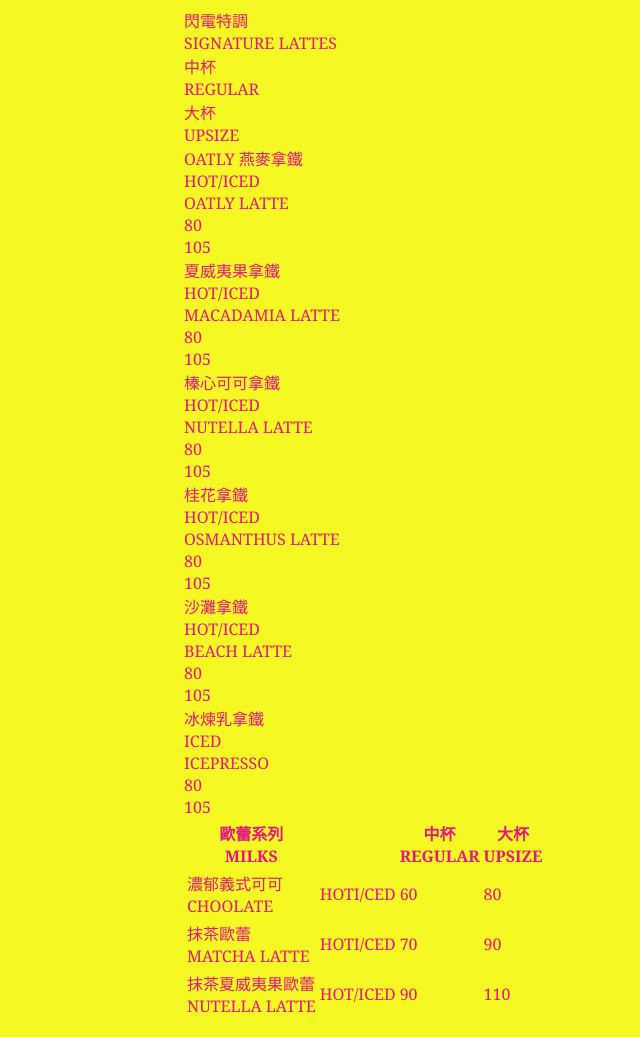
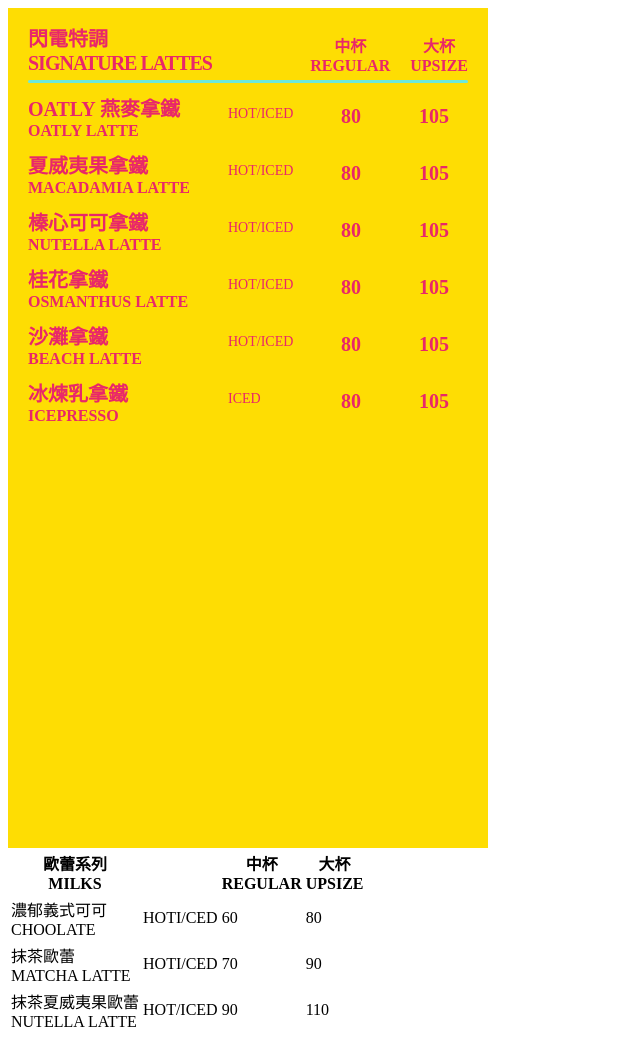
Before and after one commit to YangDoris/test-repo-for-frontend, a plain HTML site: page index.html in a window 1280 px wide. Shown: the whole page, without its empty margins (0-640 px from the left). Drawn offline with Linux system fonts and the light colour scheme.

Commit message:
change table style to div style

```diff
--- a/mystyle.css
+++ b/mystyle.css
@@ -1,11 +1,120 @@
-body {
-    padding-left: 11em;
-    font-family: Georgia, "Times New Roman",
-          Times, serif;
-    color: rgb(228, 24, 126);
-    background-color: #f5f823
+
+*{
+    box-sizing: border-box;
+}
+#menu {
+    width: 480px;
+    height: 840px;
+    background-color: #FEDD03;
+    padding: 15px 20px;
+    position: relative;
+    color: #E92769;
+}
+.title-container, .capacity-block {
+    display: flex;
+    justify-content: space-between;
+    align-items: flex-end;
+}
+.capacity-block {
+    text-align: center;
+}
+.regular-block {
+    margin-right: 20px;
+}
+.line {
+    width: 100%;
+    height: 3px;
+    background-color: #6DE8DA;
+    margin-top: 5px;
+    border-radius: 4px;
+}
+.title-container{
+    font-weight: bold;
+    margin-top: 20px;
+}
+.title-container:first-child{
+    margin-top: 0;
+}
+.title-ch, .title-en {
+    font-size: 20px;
+    font-weight: bold;
+}
+.title-en {
+    letter-spacing: -1px;
 }
 
-table{
+.footer-wrapper{
+    position: absolute;
+    bottom: 0;
+    left: 0;
+    display: flex;
+    width: 100%;
+    justify-content: center;
+  }
 
-}
+  .footer {
+    height: 100px;
+    width: 92%;
+    background:#E92769;
+    padding: 20px;
+    display: flex;
+    justify-content: space-between;
+  }
+
+  .item-block, .item-name-block, .price-block, .item-name-block {
+    display: flex;
+    justify-content: space-between;
+  }
+
+  .item-block {
+    margin-top: 10px;
+    align-items: center;
+  }
+
+  .price-block {
+    width: 108px;
+    margin-right: 19px;
+  }
+
+  .item-name-block {
+    align-items: flex-end;
+    width: 270px;
+  }
+
+  .item-name-ch {
+    font-size: 20px;
+    font-weight: bold;
+  }
+
+  .item-name-en {
+    font-size: 16px;
+    font-weight: bold;
+  }
+
+  .price-block {
+    font-size: 20px;
+    font-weight: bold;
+  }
+
+  .item-degree {
+    display: flex;
+    width: 70px;
+    font-size: 14px;
+  }
+  .upgrade-title {
+    color: #FEDD03;
+    display: flex;
+    flex-direction: column;
+    justify-content: center;
+  }
+
+  .upgrade-block {
+    width: 280px;
+  }
+
+  .upgrade-item {
+    font-size: 14px;
+    color: white;
+    display: flex;
+    justify-content: space-between;
+  }
```
